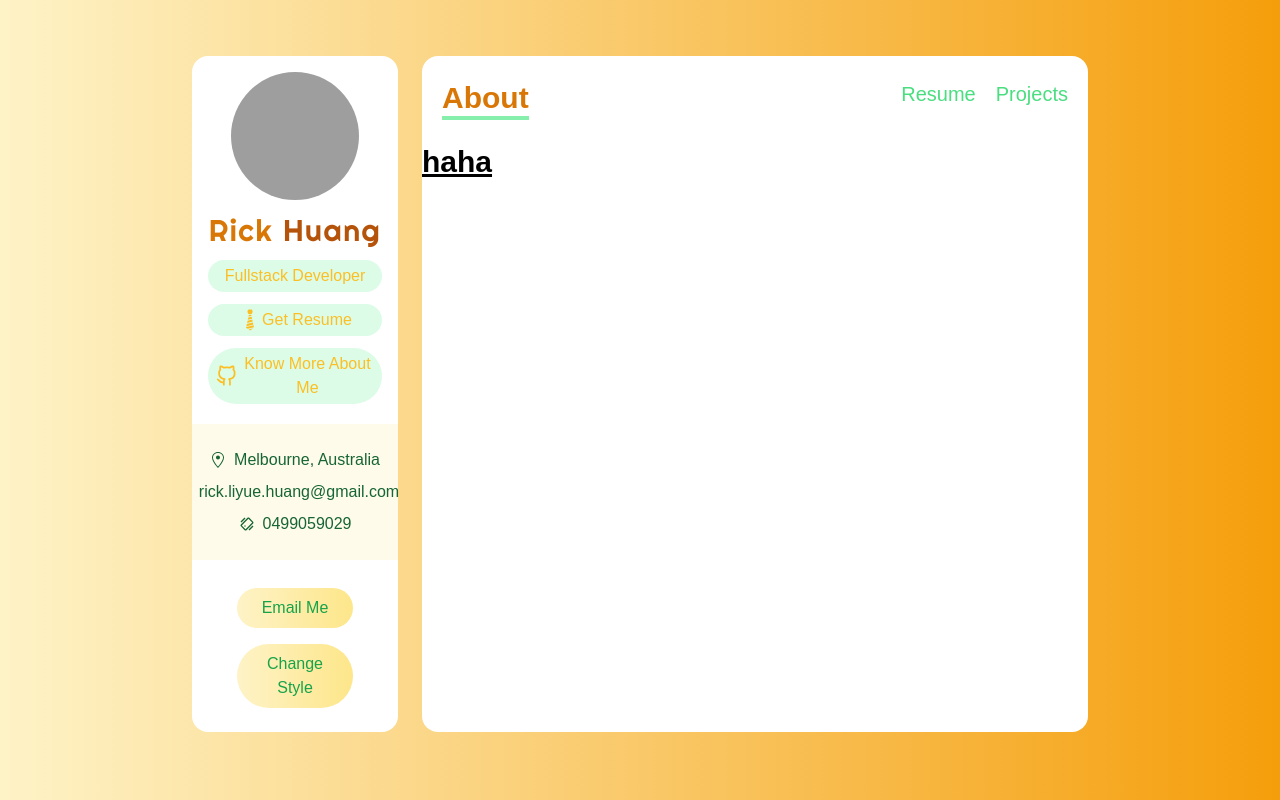
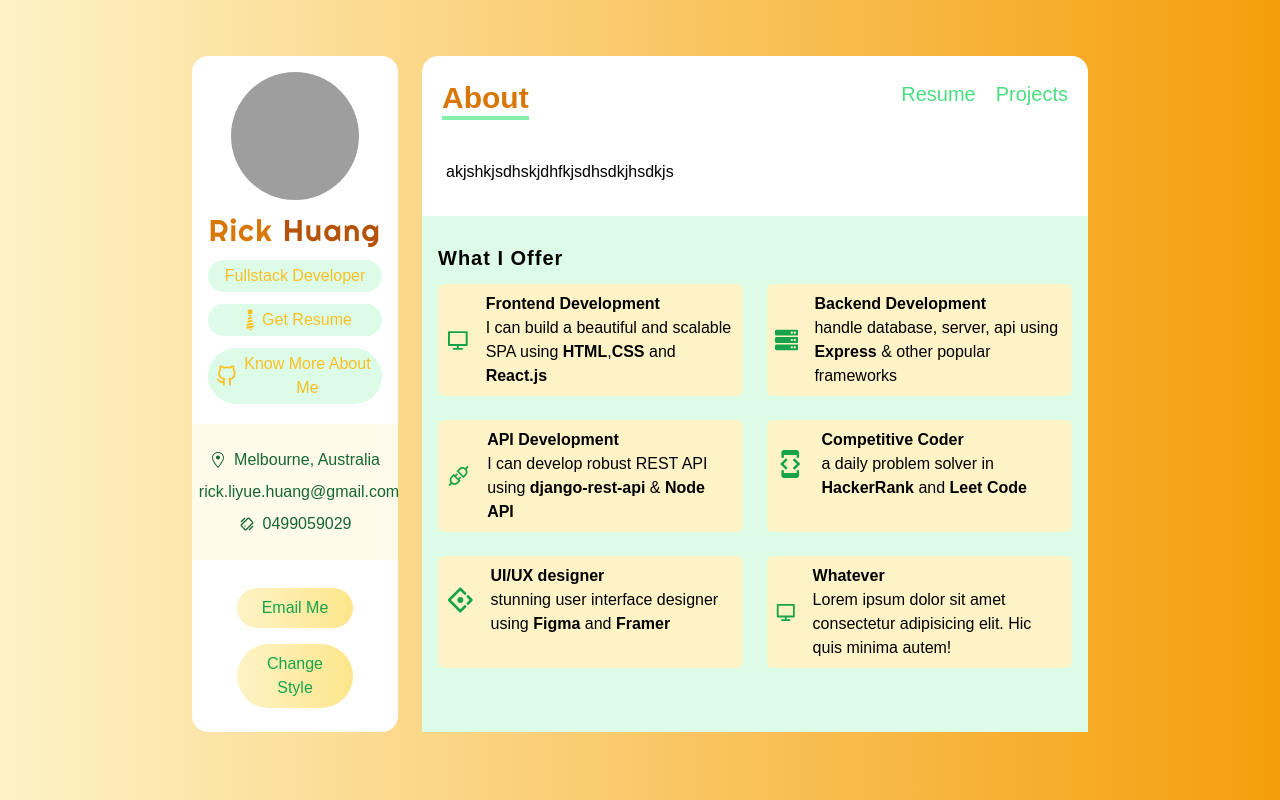
Before and after one commit to rick-liyue-huang/resume-modified, a Next.js app: page / in a window 1280 px wide. Built offline with nearby package versions, Linux system fonts and the light colour scheme; grey boxes are pictures that could not be loaded.

Commit message:
feat: create about from services

```diff
--- /dev/null
+++ b/components/ServiceCard.tsx
@@ -0,0 +1,25 @@
+import React from 'react';
+import {Service} from "../types";
+
+const ServiceCard: React.FC<{
+	service: Service
+}> = ({service: {title, about, Icon}}) => {
+
+	const createMarkup = () => {
+		return {
+			__html: about
+		}
+	}
+
+	return (
+		<div className={'p-2 flex items-center space-x-4'}>
+			<Icon className={'w-12 h-12 text-green-600'} />
+			<div>
+				<h4 className={'font-bold'}>{title}</h4>
+				<p dangerouslySetInnerHTML={createMarkup()} />
+			</div>
+		</div>
+	);
+};
+
+export default ServiceCard;
--- a/pages/_app.tsx
+++ b/pages/_app.tsx
@@ -8,7 +8,7 @@ function MyApp({ Component, pageProps }) {
       <div className={'lg:col-span-3 bg-white rounded-2xl col-span-12 p-4 text-center'}>
         <Sidebar />
       </div>
-      <div className={'lg:col-span-9 bg-white rounded-2xl col-span-12 flex flex-col'}>
+      <div className={'lg:col-span-9 bg-white rounded-2xl col-span-12 flex flex-col rounded-2xl'}>
         <Navbar />
         <Component {...pageProps} />
       </div>
--- a/pages/api/hello.ts
+++ /dev/null
@@ -1,5 +0,0 @@
-// Next.js API route support: https://nextjs.org/docs/api-routes/introduction
-
-export default function handler(req, res) {
-  res.status(200).json({ name: 'John Doe' })
-}
--- /dev/null
+++ b/pages/api/services.ts
@@ -0,0 +1,10 @@
+import {NextApiRequest, NextApiResponse} from "next";
+
+import {services} from '../../data'
+
+export default  (req: NextApiRequest, res: NextApiResponse) => {
+
+//	by default get request
+// 	console.log(services)
+	res.status(200).json({services})
+}
--- a/pages/index.tsx
+++ b/pages/index.tsx
@@ -1,12 +1,64 @@
 import React from "react";
-// import styles from '../styles/Home.module.css'
+import {services} from '../data';
+import {GetServerSidePropsContext, GetStaticPropsContext} from "next";
+import ServiceCard from "../components/ServiceCard";
+
+export const apiUrl = `http://localhost:3000/api`
 
 const index = () => {
+  // console.log('CLIENT', services)
   return (
-    <div>
-      <h1 className={'text-3xl font-bold underline'}>haha</h1>
+    <div className={'flex flex-col px-6 pt-1 flex-grow'}>
+      <h5 className={'my-3 font-medium'}>
+        akjshkjsdhskjdhfkjsdhsdkjhsdkjs
+      </h5>
+      <div className={'p-4 mt-5 bg-green-100 flex-grow'} style={{marginLeft: '-1.5rem', marginRight: '-1.5rem'}}>
+        <h6 className={'my-3 font-bold text-xl tracking-wider'}>What I Offer</h6>
+        <div className={'grid lg:grid-cols-2 gap-6'}>
+          {
+            services.map((service, key) => (
+              <div key={key} className={'lg:col-span-1 md:col-span-2 sm:col-span-2 bg-amber-100 rounded-md'}>
+                <ServiceCard  service={service} />
+              </div>
+            ))
+          }
+        </div>
+      </div>
     </div>
   )
 }
 
 export default index
+
+/**
+ * this function can be triggered as receive the data from server
+ * @param context
+ */
+/*
+
+export const getServerSideProps = async (context: GetServerSidePropsContext) => {
+
+  const res = await fetch(`${apiUrl}/services`);
+  const data = await res.json();
+  return {
+    props: {
+      services: data.services
+    }
+  }
+}
+*/
+
+/**
+ * this function will be triggered once during build of this project, but in development mode, it will be triggered
+ * every time you refresh the page, just like the getServerSideProps
+ * @param context
+ */
+export const getStaticProps = async (context: GetStaticPropsContext) => {
+  const res = await fetch(`${apiUrl}/services`);
+  const data = await res.json();
+  return {
+    props: {
+      services: data.services
+    }
+  }
+}
--- a/types.ts
+++ b/types.ts
@@ -1,4 +1,4 @@
-import { FunctionComponent } from "react";
+
 import { IconType } from "react-icons";
 export interface Service {
 	Icon: IconType;
```
